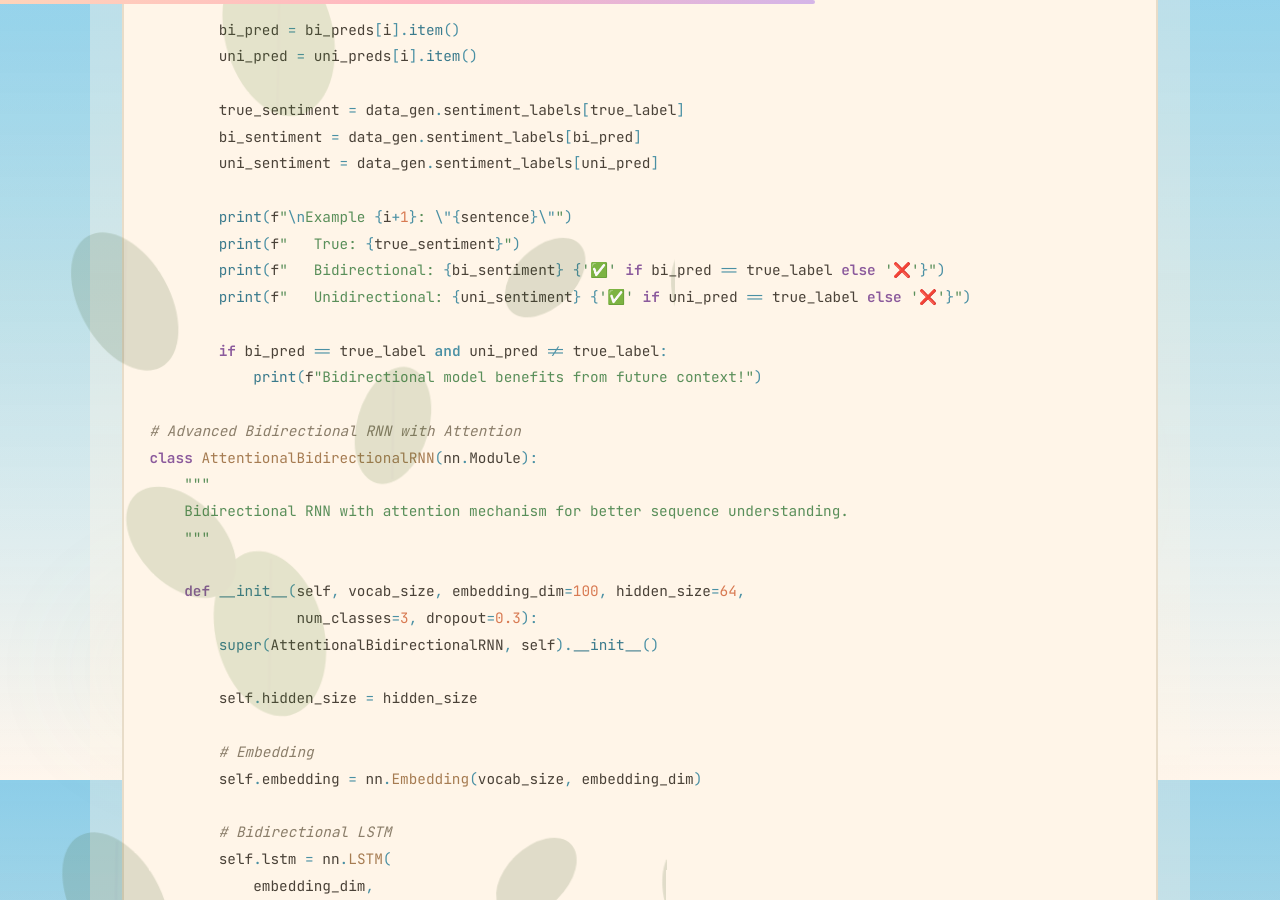
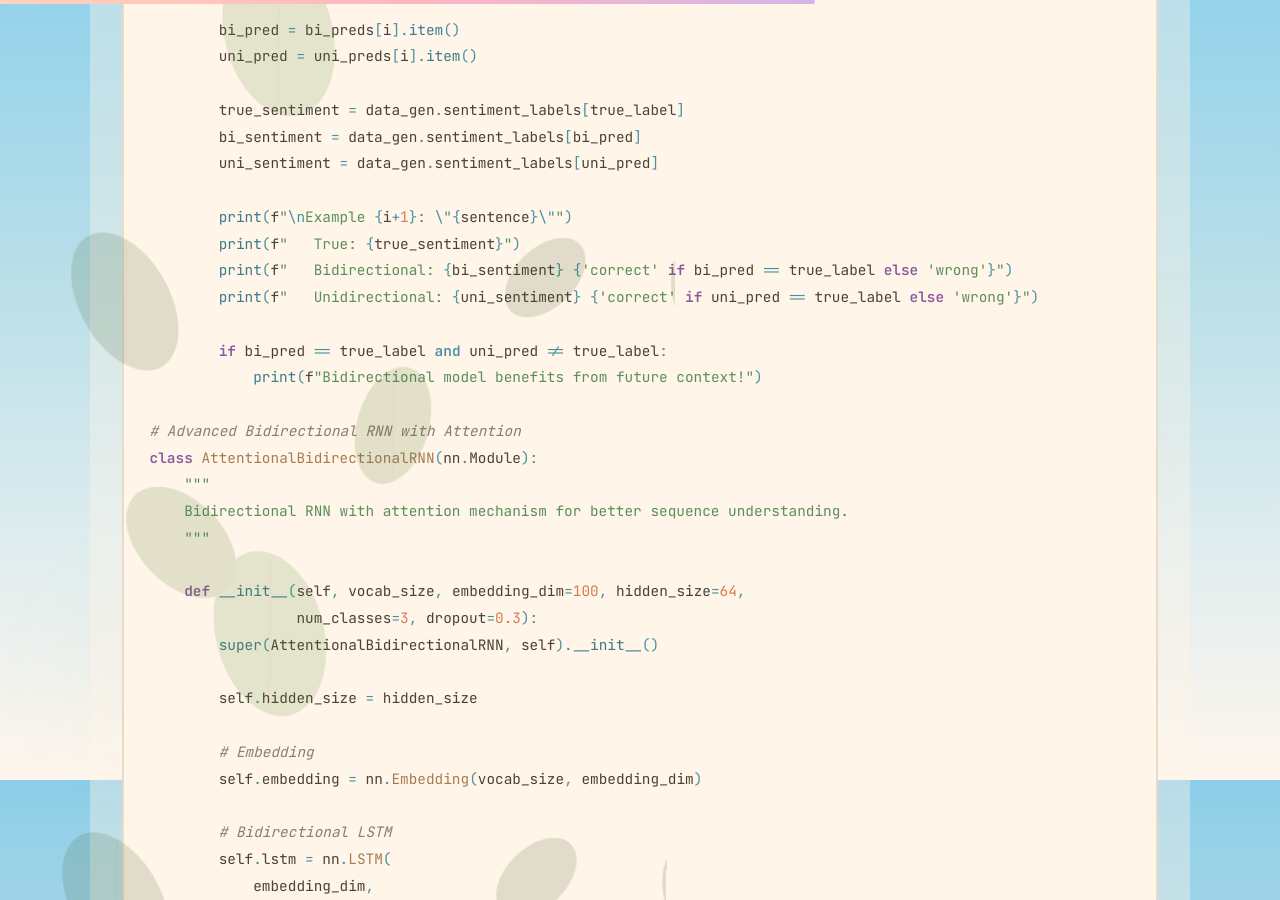
Before and after one commit to mayank1101/mayank1101.github.io, a Jekyll site: the page built from _posts/2026-01-28-bi-rnn.md, in a window 1280 px wide and 900 px high, scrolled down 15420 px. Built offline with Jekyll 4.4.1, drawn with Linux system fonts in a browser that asks for light colours.

```diff
--- a/_posts/2026-01-28-bi-rnn.md
+++ b/_posts/2026-01-28-bi-rnn.md
@@ -530,8 +530,8 @@
 
         print(f"\nExample {i+1}: \"{sentence}\"")
         print(f"   True: {true_sentiment}")
-        print(f"   Bidirectional: {bi_sentiment} {'✅' if bi_pred == true_label else '❌'}")
-        print(f"   Unidirectional: {uni_sentiment} {'✅' if uni_pred == true_label else '❌'}")
+        print(f"   Bidirectional: {bi_sentiment} {'correct' if bi_pred == true_label else 'wrong'}")
+        print(f"   Unidirectional: {uni_sentiment} {'correct' if uni_pred == true_label else 'wrong'}")
 
         if bi_pred == true_label and uni_pred != true_label:
             print(f"Bidirectional model benefits from future context!")
```
